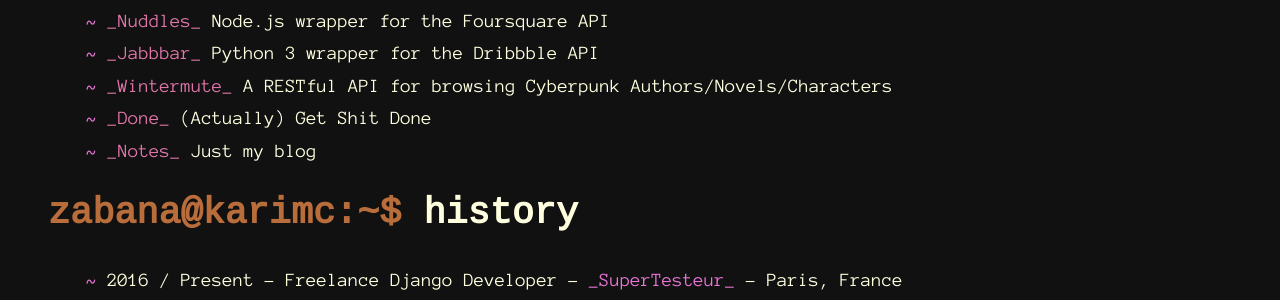
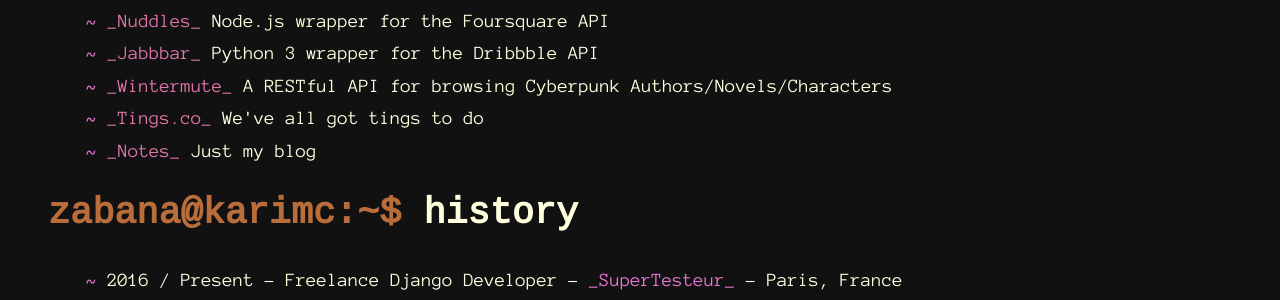
Before and after one commit to Zabanaa/zabanaa.github.io, a Jekyll site: the page built from index.html, in a window 1280 px wide. Shown: the part 1374-1674 px from the top of the page. Built offline with Jekyll 4.4.1, drawn with Linux system fonts in a browser that asks for light colours.

Commit message:
change done to tings

```diff
--- a/_data/projects.json
+++ b/_data/projects.json
@@ -21,9 +21,9 @@
         },
 
         {
-            "url": "https://github.com/Zabanaa/done",
-            "name": "Done",
-            "desc": "(Actually) Get Shit Done"
+            "url": "https://github.com/Zabanaa/tings",
+            "name": "Tings.co",
+            "desc": "We've all got tings to do"
         },
 
         {
```
